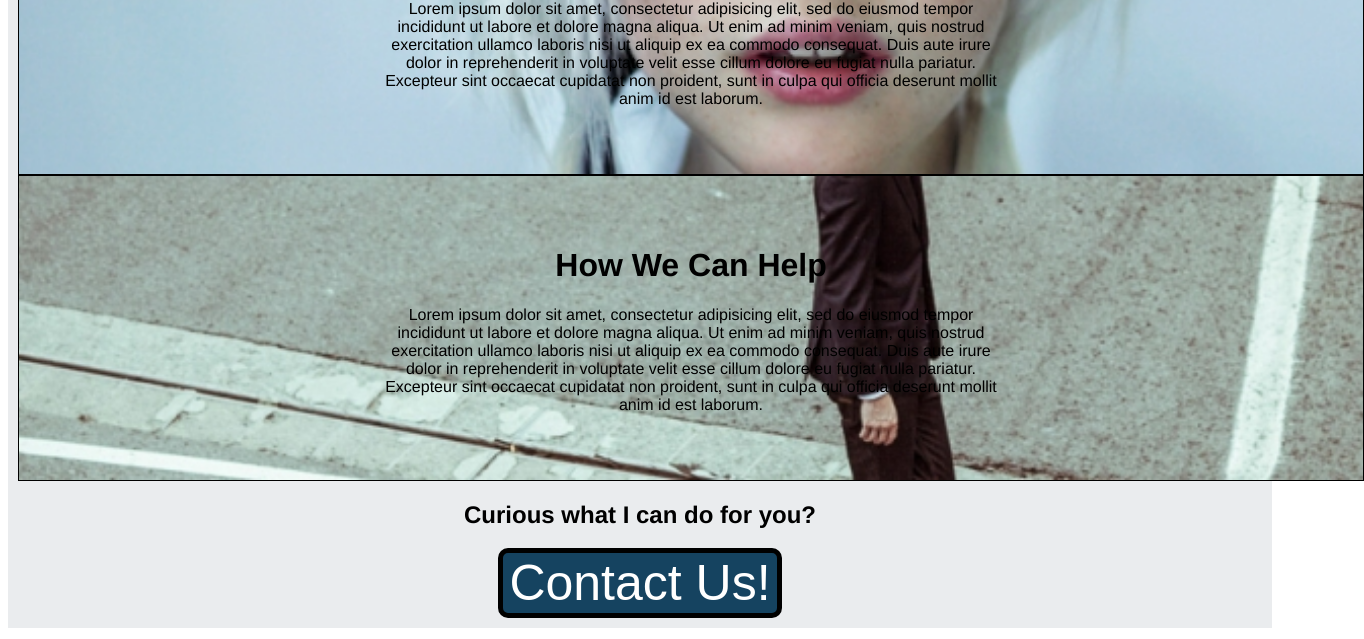
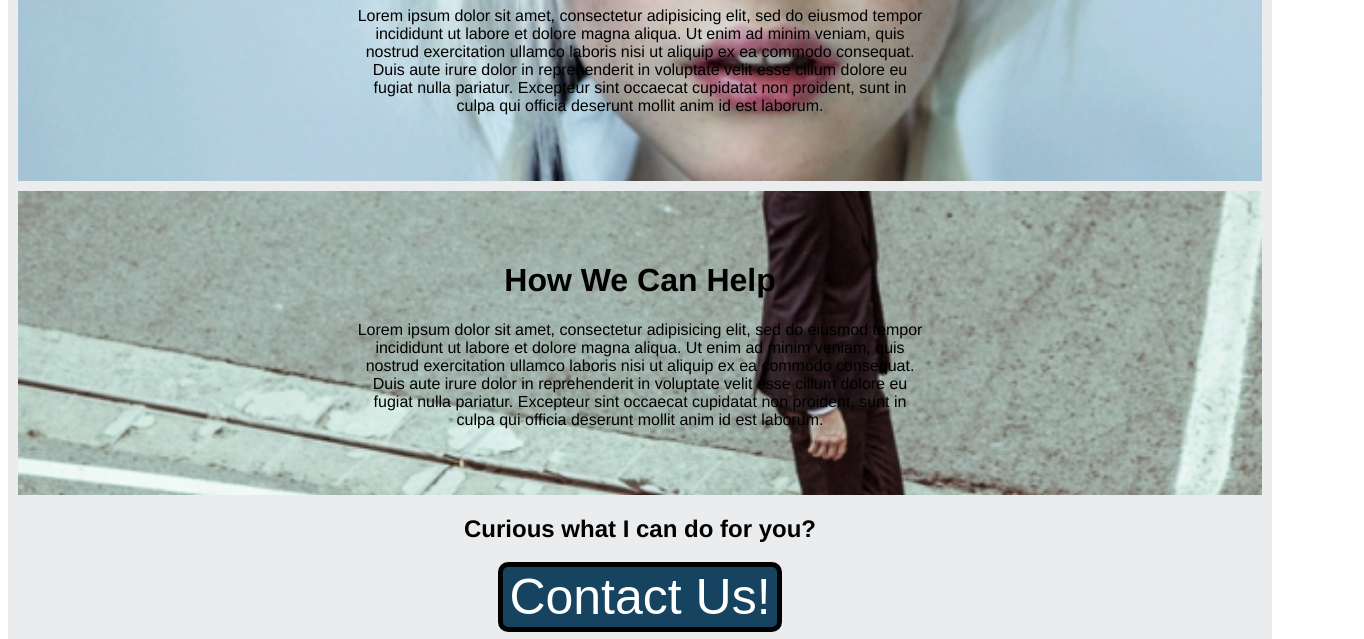
Before and after one commit to Roflcopterpaul/First-Website, a plain HTML site: page index.html in a window 1280 px wide. Shown: the part 729-1368 px from the top of the page, 1364 px wide, since content can reach past the window. Drawn offline with Linux system fonts and the light colour scheme.

Commit message:
fixing containers

```diff
--- a/Styles/index.css
+++ b/Styles/index.css
@@ -1,8 +1,8 @@
 .container {
   margin: auto;
-  width: 100%;
+  margin-bottom: 10px;
+  width: fit-content;
   padding: 50px;
-  border: 1px solid black;
   background-size: cover;
   background-position: center;
   background-repeat: no-repeat;
--- a/Styles/styles.css
+++ b/Styles/styles.css
@@ -65,8 +65,6 @@ MAIN BODY CONTENT
 main {
   background-color: #EAECEE;
   padding: 10px 10px;
-  width: fit-content;
-  margin: auto;
 }
 
 /* ==================
```
